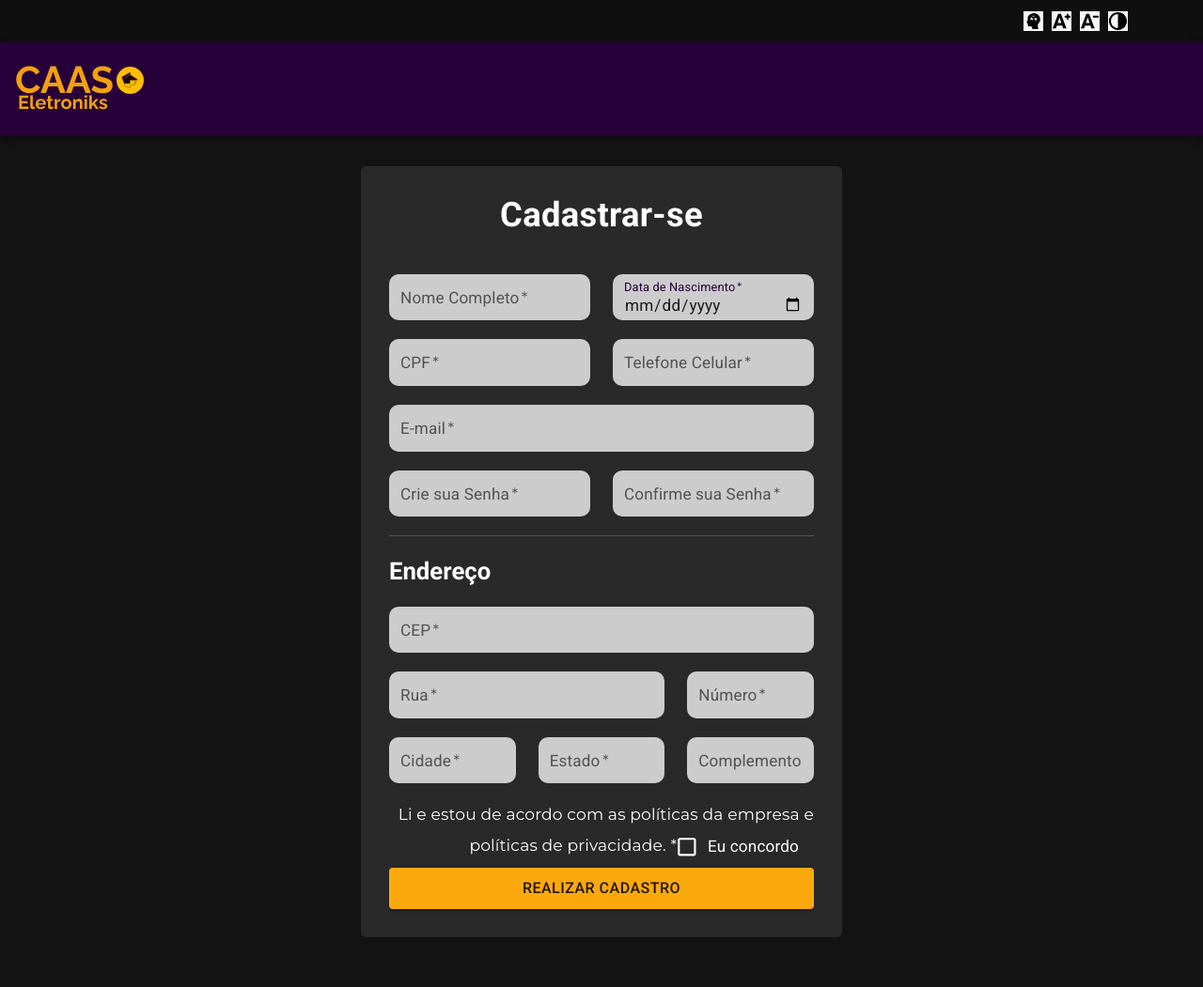
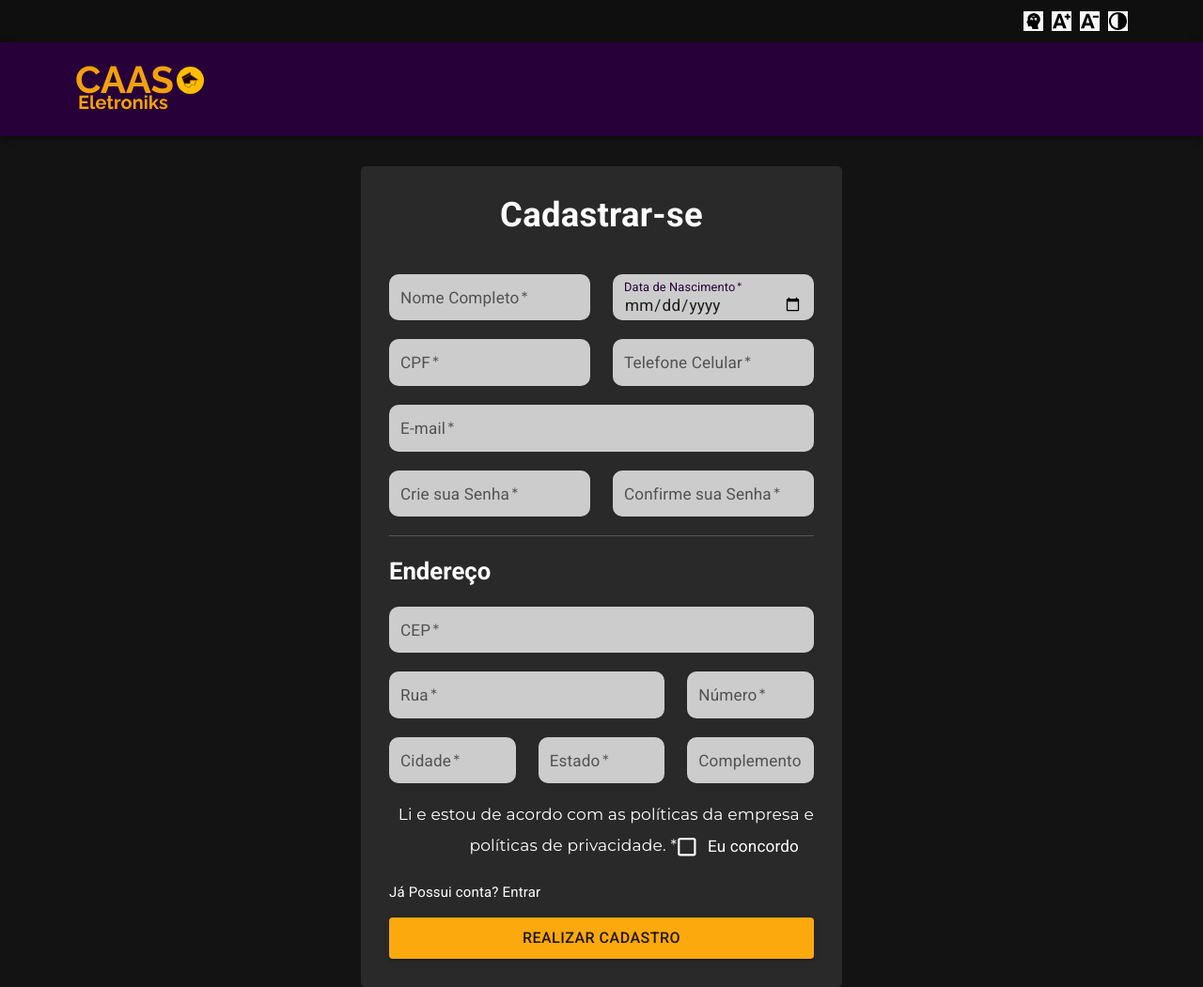
Before and after one commit to Ryrden/SCC-0560-Caaso-Eletroniks, a React (Vite) app: page /signin in a window 1280 px wide. Shown: the whole page at 94% size. Before the commit the page ends 998 px from the top, so only its background shows below. Built offline with nearby package versions, Linux system fonts and the light colour scheme.

Commit message:
Logo na tela de login/cadastro ajustada + opção de entrar caso possua conta na tela de cadastro

```diff
--- a/src/Pages/LoginSignIn/SignIn/SignIn.tsx
+++ b/src/Pages/LoginSignIn/SignIn/SignIn.tsx
@@ -8,11 +8,11 @@ import Box from "@mui/material/Box";
 import Typography from "@mui/material/Typography";
 import GenericCard from "@/components/GenericCard/GenericCard";
 import Divider from "@mui/material/Divider";
-import Button from "@/components/Button/Button";
 import SimpleNavbar from "../SimpleNavbar";
 import { FormControl } from "@mui/material";
 import { useNavigate } from "react-router";
 import CButton from "@/components/Button/Button";
+import { Link } from "react-router-dom";
 
 const SignIn = () => {
     const navigate = useNavigate();
@@ -114,7 +114,7 @@ const SignIn = () => {
                                         required
                                         label="CPF"
                                         name={"cpf"}
-                                        inputProps={{maxlength: "14"}}
+                                        inputProps={{ maxlength: "14" }}
                                         value={cpfValue}
                                         error={!cpfValid}
                                         placeholder={"000.000.000-00"}
@@ -125,7 +125,7 @@ const SignIn = () => {
                                     <TextField
                                         label="Telefone Celular"
                                         name={"telefone"}
-                                        inputProps={{maxlength: "11"}}
+                                        inputProps={{ maxlength: "11" }}
                                         value={telValue}
                                         error={!telValid}
                                         placeholder={"Apenas números"}
@@ -177,7 +177,7 @@ const SignIn = () => {
                                     <TextField
                                         label="CEP"
                                         name={"cep"}
-                                        inputProps={{maxlength: "9"}}
+                                        inputProps={{ maxlength: "9" }}
                                         value={cepValue}
                                         error={!cepValid}
                                         placeholder={"00000-000"}
@@ -243,7 +243,11 @@ const SignIn = () => {
                                     label="Eu concordo"
                                 />
                             </Box>
-
+                            <Box my={2}>
+                                <Link to="/login" style={{ textDecoration: "none", color: "white" }}>
+                                    <Typography variant="body2">Já Possui conta? Entrar</Typography>
+                                </Link>
+                            </Box>
                             <CButton size="large" type="submit">
                                 Realizar Cadastro
                             </CButton>
--- a/src/Pages/LoginSignIn/SimpleNavbar.tsx
+++ b/src/Pages/LoginSignIn/SimpleNavbar.tsx
@@ -8,7 +8,7 @@ const SimpleNavbar = () => {
     return (
         <>
             <AccessibilityBar />
-            <AppBar position="static" color="secondary" sx={{
+            <AppBar id="simple-navbar-container" position="static" color="secondary" sx={{
                 marginBottom: "2rem"
             }}>
                 <Link to="/" style={{ textDecoration: "none" }}>
--- a/src/components/NavBar/NavBar.scss
+++ b/src/components/NavBar/NavBar.scss
@@ -5,3 +5,9 @@
     padding: 1rem 5rem;
     box-sizing: border-box;
 }
+
+#simple-navbar-container {
+    justify-content: space-between;
+    padding: 0rem 4rem;
+    box-sizing: border-box;
+}
```
